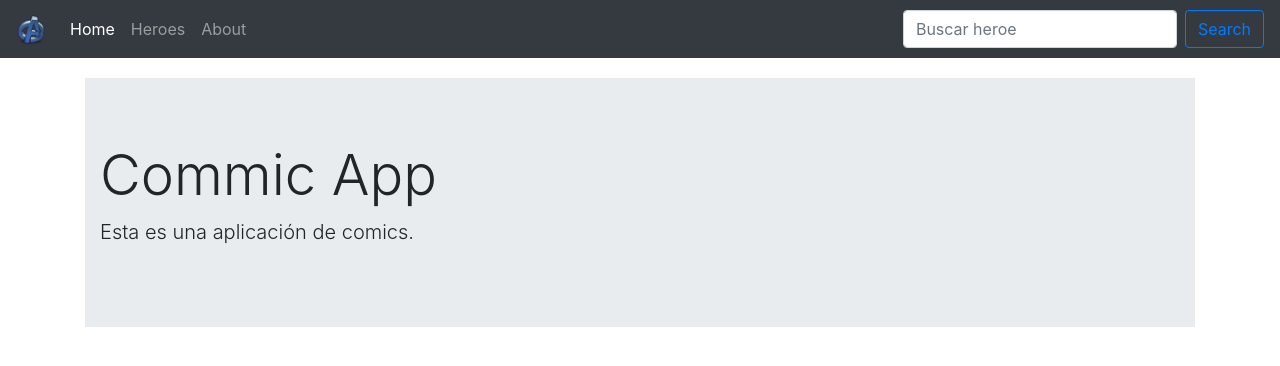
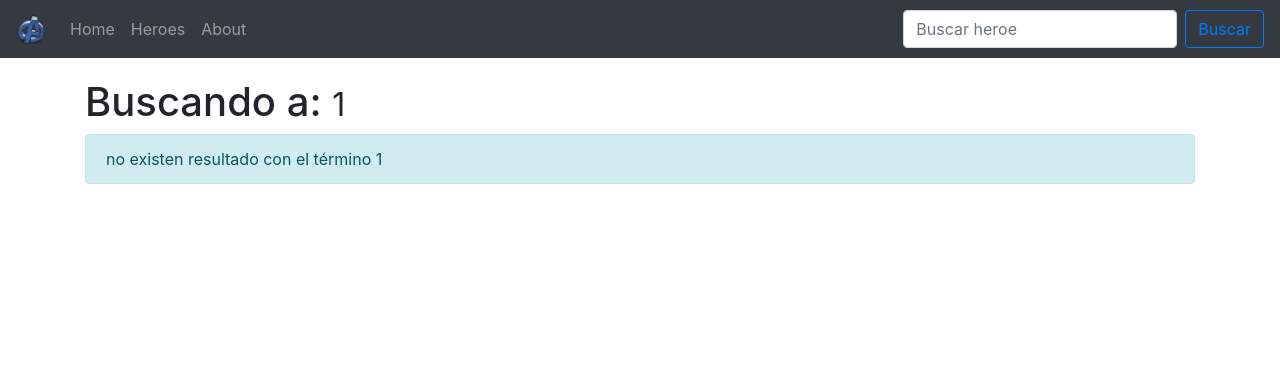
Before and after one commit to DrGarciaDev/single-page-application, an Angular app: page /buscar/1 in a window 1280 px wide. Before the commit this address led to /home. Shown: the top 366 px of the page. Built offline with nearby package versions, Linux system fonts and the light colour scheme.

Commit message:
Videos 65 al 68: buscador de heroes

```diff
--- a/src/app/app.module.ts
+++ b/src/app/app.module.ts
@@ -14,6 +14,7 @@
 import { AboutComponent } from './components/about/about.component';
 import { HeroesComponent } from './components/heroes/heroes.component';
 import { HeroeComponent } from './components/heroe/heroe.component';
+import { BuscadorComponent } from './components/buscador/buscador.component';
 
 @NgModule({
   declarations: [
@@ -22,7 +23,8 @@
     HomeComponent,
     AboutComponent,
     HeroesComponent,
-    HeroeComponent
+    HeroeComponent,
+    BuscadorComponent
   ],
   imports: [
     BrowserModule,
--- a/src/app/app.routes.ts
+++ b/src/app/app.routes.ts
@@ -4,6 +4,7 @@
 import { AboutComponent } from './components/about/about.component';
 import { HeroesComponent } from './components/heroes/heroes.component';
 import { HeroeComponent } from './components/heroe/heroe.component';
+import { BuscadorComponent } from './components/buscador/buscador.component';
 
 
 const APP_ROUTES: Routes = [
@@ -11,6 +12,7 @@
     { path: 'about', component: AboutComponent },
     { path: 'heroes', component: HeroesComponent },
     { path: 'heroe/:id', component: HeroeComponent },
+    { path: 'buscar/:termino', component: BuscadorComponent },
     { path: '**', pathMatch: 'full', redirectTo: 'home' }
 ];
 
--- /dev/null
+++ b/src/app/components/buscador/buscador.component.html
@@ -0,0 +1,28 @@
+<h1>Buscando a: <small>{{ termino }}</small></h1>
+
+<div class="row animated fadeIn fast" *ngIf="heroes.length == 0">
+    <div class="col-md-12">
+        <div class="alert alert-info" role="alert">
+            no existen resultado con el término {{ termino }}
+        </div>
+    </div>
+</div>
+
+<div class="card-columns amimated fadeIn">
+    <div class="card" *ngFor="let heroe of heroes; let i = index">
+        <img class="card-img-top" [src]="heroe.img" [alt]="heroe.nombre">
+        <div class="card-body">
+            <h5 class="card-title">{{ heroe.nombre }}</h5>
+            <p class="card-text">{{ heroe.bio }}</p>
+            <p class="card-text"><small class="text-muted">{{ heroe.aparicion }}</small></p>
+
+            <!-- redirigir con el evento click  -->
+            <button (click)="verHeroe(i)" type="button" class="btn btn-outline-primary btn-block">
+                Ver más...
+            </button>
+
+            <!-- redirigir con el routerLink -->
+            <!-- <a [routerLink]="['/heroe',i]" class="btn btn-outline-primary">Ver más link...</a> -->
+        </div>
+    </div>
+</div>
--- /dev/null
+++ b/src/app/components/buscador/buscador.component.ts
@@ -0,0 +1,26 @@
+import { Component, OnInit } from '@angular/core';
+import { ActivatedRoute } from '@angular/router';
+import { HeroesService } from '../../services/heroes.service';
+
+@Component({
+  selector: 'app-buscador',
+  templateUrl: './buscador.component.html'
+})
+export class BuscadorComponent implements OnInit {
+
+  heroes:any[] = [];
+  termino:string;
+  // activatedRoute ayuda a trabajar con los parametros
+  constructor( private activatedRoute:ActivatedRoute, private _heroesService: HeroesService) { }
+
+  ngOnInit(): void {
+    this.activatedRoute.params.subscribe( params => {
+      // console.log(params['termino']);
+      this.termino = params['termino'];
+      this.heroes = this._heroesService.buscarHeroes( params['termino'] );
+
+      console.log( this.heroes );
+    })
+  }
+
+}
--- a/src/app/components/shared/navbar/navbar.component.html
+++ b/src/app/components/shared/navbar/navbar.component.html
@@ -22,7 +22,7 @@
 
         <form class="form-inline my-2 my-lg-0">
             <input class="form-control mr-sm-2" type="text" placeholder="Buscar heroe" (keyup.enter)="buscarHeroe(buscarTexto.value)" #buscarTexto>
-            <button class="btn btn-outline-primary my-2 my-sm-0" type="button" (click)="buscarHeroe(buscarTexto.value)">Search</button>
+            <button class="btn btn-outline-primary my-2 my-sm-0" type="button" (click)="buscarHeroe(buscarTexto.value)">Buscar</button>
         </form>
     </div>
 </nav>
--- a/src/app/components/shared/navbar/navbar.component.ts
+++ b/src/app/components/shared/navbar/navbar.component.ts
@@ -1,4 +1,5 @@
 import { Component, OnInit } from '@angular/core';
+import { Router } from '@angular/router';
 
 @Component({
   selector: 'app-navbar',
@@ -7,12 +8,13 @@
 })
 export class NavbarComponent implements OnInit {
 
-  constructor() { }
+  constructor( private router:Router ) { }
 
   ngOnInit(): void {
   }
 
   buscarHeroe( termino:string ) {
-    console.log( termino );
+    // console.log( termino );
+    this.router.navigate( ['/buscar', termino] );
   }
 }
```
